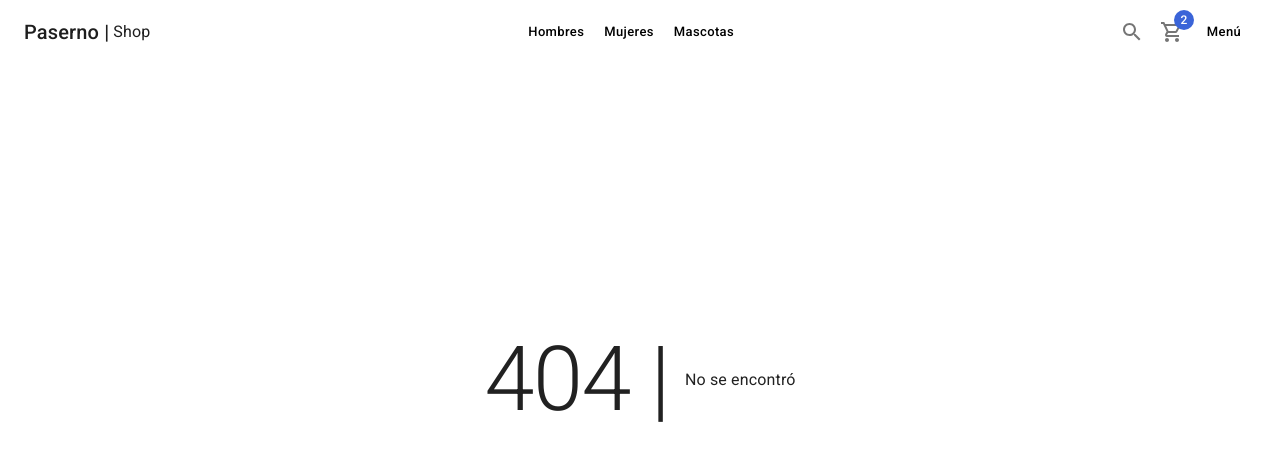
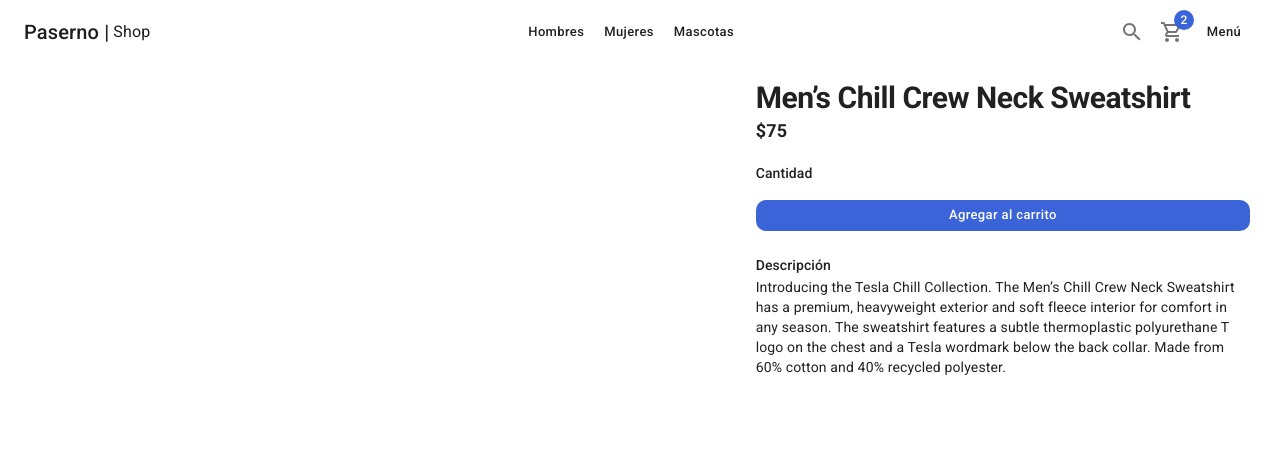
Before and after one commit to Paserno/paserno-shop, a Next.js app: page /product/slug in a window 1280 px wide. Before the commit this address had no page. Shown: the top 460 px of the page. Built offline with nearby package versions, Linux system fonts and the light colour scheme.

Commit message:
Pantalla de Producto

```diff
--- /dev/null
+++ b/pages/product/slug.tsx
@@ -0,0 +1,50 @@
+import { Box, Button, Chip, Grid, Typography } from '@mui/material';
+import { ShopLayout } from '../../components/layouts'
+import { initialData } from '../../database/products';
+
+
+const product = initialData.products[0];
+
+const ProductPage = () => {
+  return (
+    <ShopLayout title={product.title} pageDescription={product.description}>
+      <Grid container spacing={3}>
+        <Grid item xs={12} sm={7}>
+          {/* Slideshow */}
+        </Grid>
+        <Grid item xs={12} sm={5}>
+          <Box display='flex' flexDirection='column'>
+
+            {/* titulos */}
+            <Typography variant='h1' component='h1'> { product.title } </Typography>
+            <Typography variant='subtitle1' component='h2'> ${ product.price } </Typography>
+
+            {/* Cantidad */}
+            <Box sx={{ my: 2}}>
+              <Typography variant='subtitle2'>Cantidad</Typography>
+              {/* ItemCounter */}
+            </Box>
+
+            {/* Agregar al carrito */}
+            <Button color='secondary' className='circular-btn'>
+              Agregar al carrito
+            </Button>
+
+            {/* <Chip label='No hay disponibles' color='error' variant='outlined'/> */}
+
+            {/* Descripcion */}
+            <Box sx={{ marginTop: 3}}>
+              <Typography variant='subtitle2'>Descripción</Typography>
+              <Typography variant='body2'>{ product.description }</Typography>
+            </Box>
+
+
+          </Box>
+        </Grid>
+      </Grid>
+
+    </ShopLayout>
+  )
+}
+
+export default ProductPage
--- a/themes/light-theme.ts
+++ b/themes/light-theme.ts
@@ -10,7 +10,11 @@
     },
     secondary: {
       main: '#3A64D8'
-    }
+    },
+    info: {
+      main: '#fff'
+    },
+
   },
   components: {
     MuiLink: {
@@ -54,11 +58,10 @@
         variant: 'contained',
         size: 'small',
         disableElevation: true,
+        color: 'info',
       },
       styleOverrides: {
         root: {
-          backgroundColor: 'white',
-          color: 'black',
           textTransform: 'none',
           boxShadow: 'none',
           borderRadius: 10,
```
Also changed, not shown: components/products/ProductCard.tsx (+7 -1 lines).
